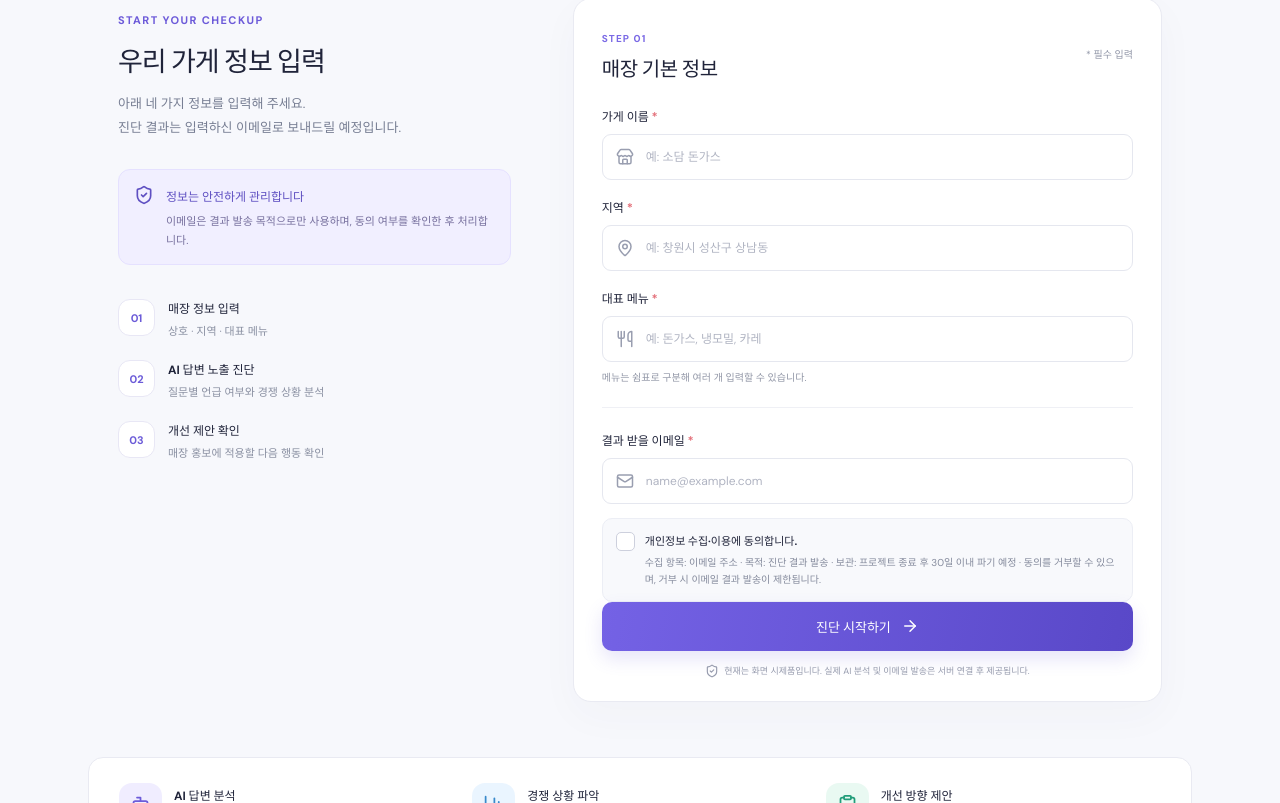
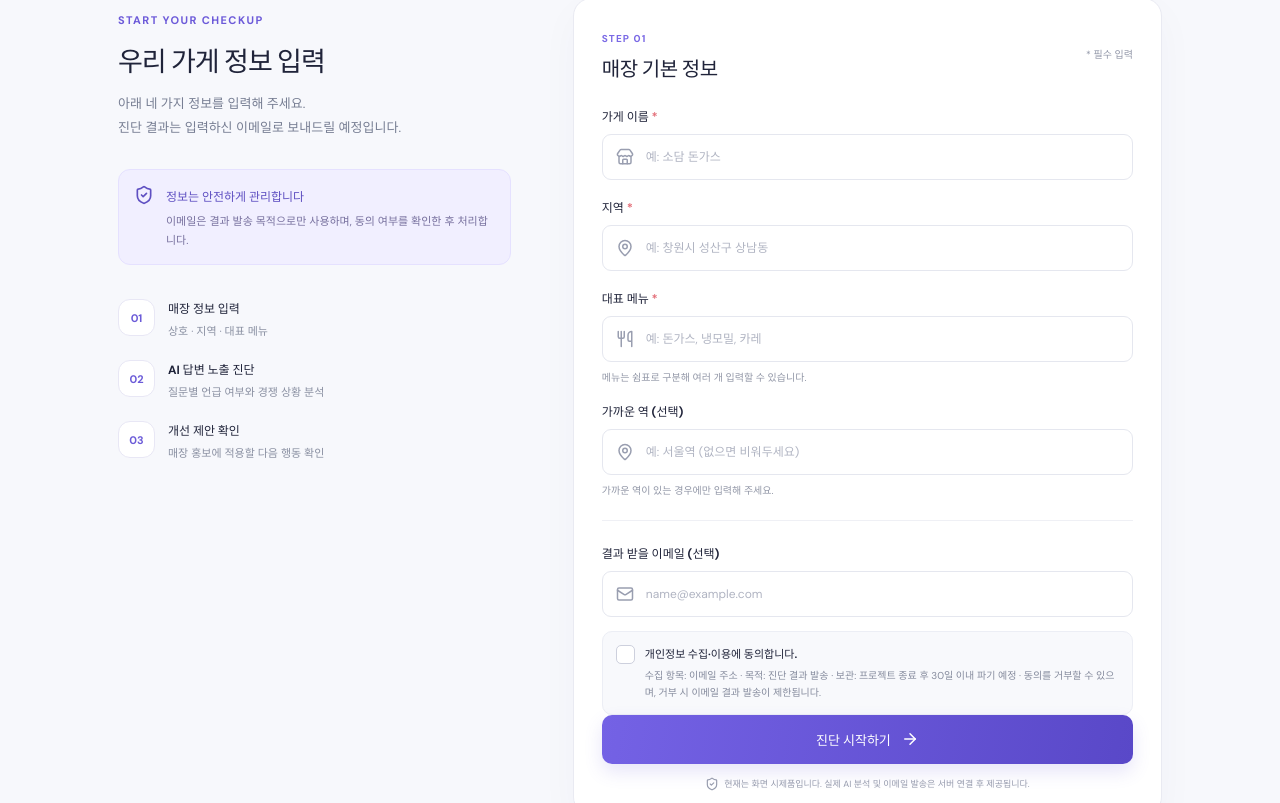
Before and after one commit to Clay-pieup/Codyssey_Final_GEO, a React (Vite) app in the folder geo_frontend/: page / in a window 1280 px wide. Shown: the part 472-1275 px from the top of the page. Built offline with nearby package versions, Linux system fonts and the light colour scheme.

Commit message:
진단 입력 화면 개선 및 화면배포 작업 기록 추가

```diff
--- a/geo_frontend/src/main.jsx
+++ b/geo_frontend/src/main.jsx
@@ -9,7 +9,12 @@ import "./styles.css";
 
 function App() {
   const [form, setForm] = useState({
-    storeName: "", region: "", menu: "", email: "", consent: false
+    storeName: "",
+region: "",
+menu: "",
+station: "",
+email: "",
+consent: false
   });
   const [showResult, setShowResult] = useState(false);
   const [error, setError] = useState("");
@@ -22,19 +27,21 @@ function App() {
 
   const startDiagnosis = (event) => {
     event.preventDefault();
-    if (!form.storeName.trim() || !form.region.trim() || !form.menu.trim() || !form.email.trim()) {
-      setError("상호, 지역, 대표 메뉴, 이메일을 모두 입력해 주세요.");
+    if (!form.storeName.trim() || !form.region.trim() || !form.menu.trim() ) {
+      setError("상호, 지역, 대표 메뉴를 모두 입력해 주세요.");
       return;
     }
-    if (!/^[^\s@]+@[^\s@]+\.[^\s@]+$/.test(form.email)) {
-      setError("이메일 주소를 확인해 주세요.");
-      return;
+    if (form.email.trim() && !/^[^\s@]+@[^\s@]+\.[^\s@]+$/.test(form.email.trim())) {
+  setError("이메일 주소를 확인해 주세요.");
+  return;
     }
-    if (!form.consent) {
-      setError("결과 발송을 위한 개인정보 수집·이용에 동의해 주세요.");
-      return;
+
+    if (form.email.trim() && !form.consent) {
+  setError("이메일로 결과를 받으려면 개인정보 수집·이용에 동의해 주세요.");
+  return;
     }
-    setShowResult(true);
+
+        setShowResult(true);
     window.scrollTo({ top: 0, behavior: "smooth" });
   };
 
@@ -129,10 +136,25 @@ function App() {
                 <label htmlFor="menu">대표 메뉴 <span>*</span></label>
                 <div className="input-wrap"><Utensils size={18} /><input id="menu" value={form.menu} onChange={(e) => update("menu", e.target.value)} placeholder="예: 돈가스, 냉모밀, 카레" maxLength={150} /></div>
                 <p className="field-help">메뉴는 쉼표로 구분해 여러 개 입력할 수 있습니다.</p>
+                <label htmlFor="station">가까운 역 (선택)</label>
+                <div className="input-wrap">
+                  <MapPin size={18} />
+                  <input
+                    id="station"
+                    value={form.station}
+                    onChange={(e) => update("station", e.target.value)}
+                    placeholder="예: 서울역 (없으면 비워두세요)"
+                    maxLength={100}
+                  />
+               </div>
+               <p className="field-help">
+                  가까운 역이 있는 경우에만 입력해 주세요.
+               </p>
 
                 <div className="form-divider" />
-                <label htmlFor="email">결과 받을 이메일 <span>*</span></label>
-                <div className="input-wrap"><Mail size={18} /><input id="email" type="email" value={form.email} onChange={(e) => update("email", e.target.value)} placeholder="name@example.com" maxLength={254} /></div>
+                <label htmlFor="email">결과 받을 이메일 (선택)</label>
+                <div className="input-wrap"><Mail size={18} /><input id="email" type="email" value={form.email} onChange={(e) => update("email", e.target.value)} placeholder="name@example.com" maxLength={254} disabled={!form.consent} />
+                </div>
                 <div className="consent-box">
                   <label className="consent-label">
                     <input type="checkbox" checked={form.consent} onChange={(e) => update("consent", e.target.checked)} />
```
Also changed, not shown: 1 other file (tests, documents, lock files or other folders).
